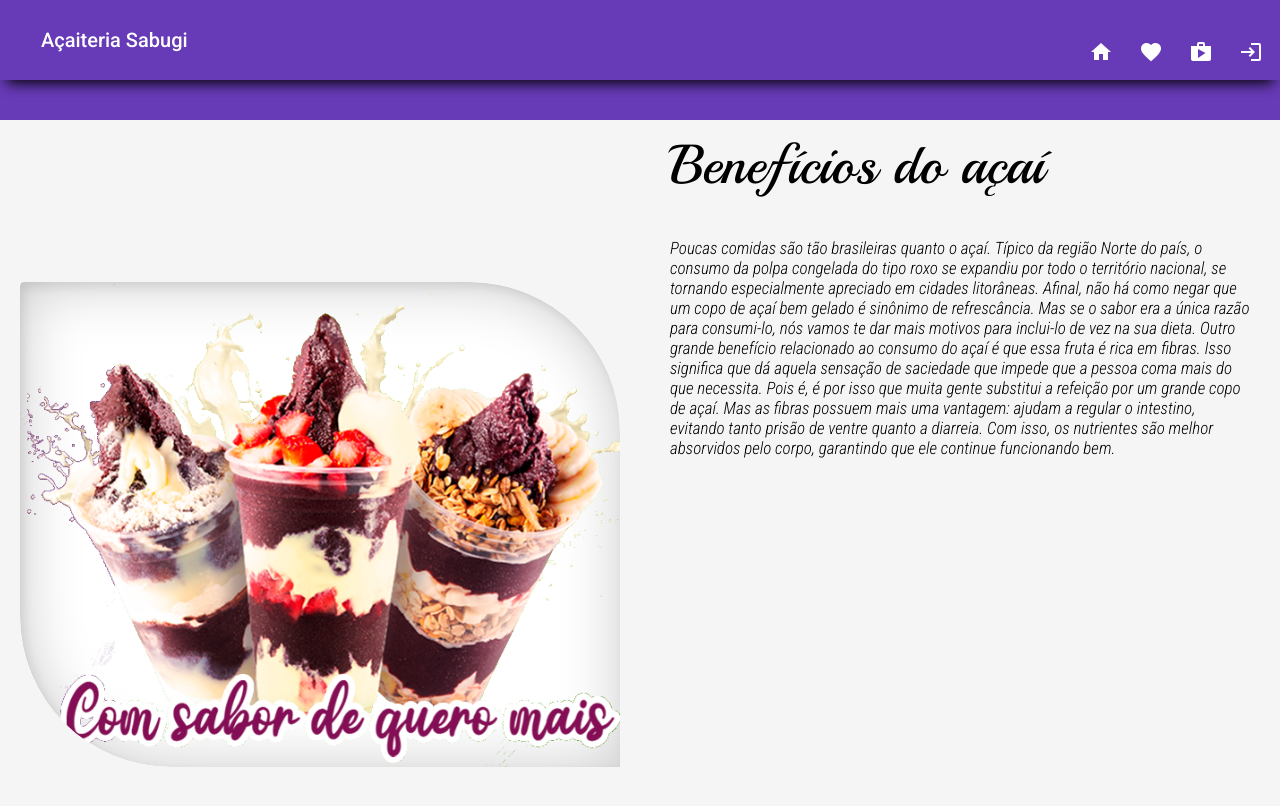
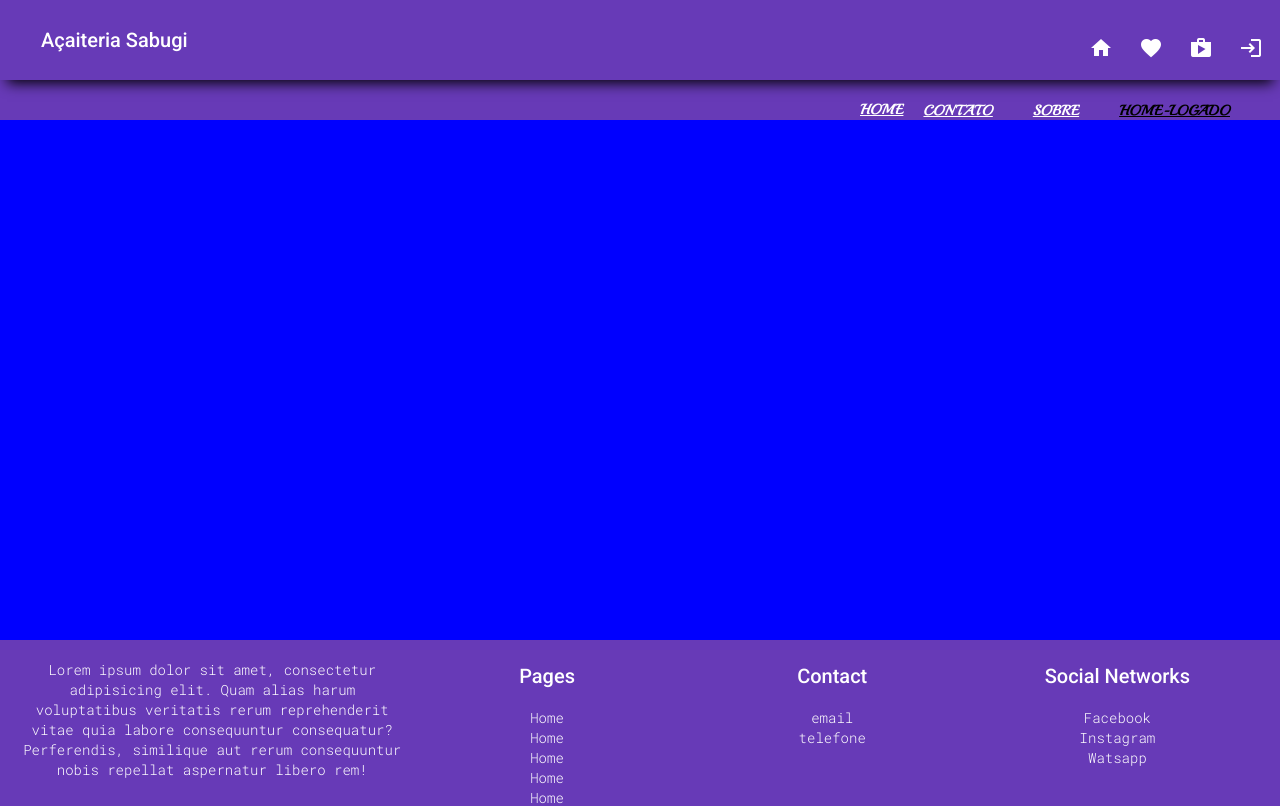
Before and after one commit to dev-brito99frelas/Acaiteria-Sabugi, an Angular app in the folder acaiteria-sjs/: page /home-logado in a window 1280 px wide. Shown: the top 806 px of the page. Built offline with nearby package versions, Linux system fonts and the light colour scheme; data requests are answered from the project's data file; a web font is replaced by a local one.

Commit message:
fix bug in routes

```diff
--- a/acaiteria-sjs/src/app/app-routing.module.ts
+++ b/acaiteria-sjs/src/app/app-routing.module.ts
@@ -1,9 +1,11 @@
 import { NgModule } from '@angular/core';
 import { RouterModule, Routes } from '@angular/router';
+import { HomeLogadoComponent } from './pages/home-logado/home-logado.component';
 import { HomeComponent } from './pages/home/home.component';
 
 const routes: Routes = [
   {path:"", component:HomeComponent, pathMatch:"full"},
+  {path:"home-logado", component:HomeLogadoComponent},
   {path:"**", component:HomeComponent}
 
 ];
--- a/acaiteria-sjs/src/app/components/components.module.ts
+++ b/acaiteria-sjs/src/app/components/components.module.ts
@@ -8,6 +8,7 @@ import { HeaderComponent } from './header/header.component';
 import { FooterComponent } from './footer/footer.component';
 import { NavbarComponent } from './navbar/navbar.component';
 import { CardRibornComponent } from './card-riborn/card-riborn.component';
+import { AppRoutingModule } from '../app-routing.module';
 
 @NgModule({
   declarations: [
@@ -19,7 +20,8 @@ import { CardRibornComponent } from './card-riborn/card-riborn.component';
   imports: [
     CommonModule,
     MatToolbarModule,
-    MatIconModule
+    MatIconModule,
+    AppRoutingModule
   ],
   exports:[
     HeaderComponent,
--- a/acaiteria-sjs/src/app/components/header/header.component.html
+++ b/acaiteria-sjs/src/app/components/header/header.component.html
@@ -2,8 +2,21 @@
   <mat-icon class="item item-menu">menu</mat-icon>
   <span class="item">{{logoDefault}}</span> <!-- [ngStyle]="{'font-family': 'Sansita Swashed, cursive'}" -->
   <span class="example-spacer"></span>
-  <mat-icon class="item">home</mat-icon>
-  <mat-icon class="item">favorite</mat-icon>
-  <mat-icon class="item">shop cart</mat-icon>
-  <mat-icon class="item">login</mat-icon>
+
+  <a [routerLink]="['/']">
+    <mat-icon class="item">home</mat-icon>
+  </a>
+
+  <a routerLink="">
+    <mat-icon class="item">favorite</mat-icon>
+  </a>
+
+  <a routerLink="">
+    <mat-icon class="item">shop cart</mat-icon>
+  </a>
+
+  <a routerLink="/home-logado">
+    <mat-icon class="item">login</mat-icon>
+  </a>
+
 </mat-toolbar>
--- a/acaiteria-sjs/src/app/components/header/header.component.sass
+++ b/acaiteria-sjs/src/app/components/header/header.component.sass
@@ -11,6 +11,10 @@
 
 .item
   padding: 25px
+  color: white
+
+.item:hover
+  color: black
 
 .item-menu
   display: none
--- a/acaiteria-sjs/src/app/components/layers/layer-principal/layer-principal.component.sass
+++ b/acaiteria-sjs/src/app/components/layers/layer-principal/layer-principal.component.sass
@@ -1,5 +1,5 @@
 .layout
-  width: 100%
+  width: 100vw
   display: grid
   //  grid-template-rows:'10vh 5vh 100% 50vh'
   grid-template-areas: "localheader" "localnav" "localcontent" "localfooter"
--- a/acaiteria-sjs/src/app/components/navbar/navbar.component.html
+++ b/acaiteria-sjs/src/app/components/navbar/navbar.component.html
@@ -1,3 +1,7 @@
 <nav [ngStyle]="{'height':  getAlturaDefaul()+'vh'}" class="navbar">
-
+  <div *ngFor="let item of linkPaginas">
+    <a [routerLink]="['/',item]" routerLinkActive="router-link-active"
+      [routerLinkActiveOptions]="{exact:true}">{{item|uppercase}}</a>
+  </div>
+  <a [routerLink]="['/']" routerLinkActive="router-link-active" [routerLinkActiveOptions]="{exact:true}">HOME</a>
 </nav>
--- a/acaiteria-sjs/src/app/components/navbar/navbar.component.sass
+++ b/acaiteria-sjs/src/app/components/navbar/navbar.component.sass
@@ -1,6 +1,24 @@
 nav
   width: 100%
   height: 100%
+  box-sizing: border-box
   background: #673AB7
   display: flex
-  flex-direction: row
+  flex-direction: row-reverse
+  align-items: center
+  padding: 30px
+  .router-link-active
+    color: black
+
+  a
+    align-items: center
+    color: #FFFFFF
+    font-weight: bold
+    font-size: 1.4rem
+    font-family: 'Playball', cursive
+
+  a:hover
+     color: black
+
+  div
+    padding: 20px
--- a/acaiteria-sjs/src/app/components/navbar/navbar.component.ts
+++ b/acaiteria-sjs/src/app/components/navbar/navbar.component.ts
@@ -1,4 +1,4 @@
-import { Component, OnInit } from '@angular/core';
+import { Component, Input, OnInit } from '@angular/core';
 
 @Component({
   selector: 'app-navbar',
@@ -7,6 +7,8 @@ import { Component, OnInit } from '@angular/core';
 })
 export class NavbarComponent implements OnInit {
   private  alturaDefault:number = 5;
+  @Input() linkPaginas:Array<string> = ["home-logado","sobre","contato"];
+
   constructor() { }
 
   ngOnInit(): void {
--- /dev/null
+++ b/acaiteria-sjs/src/app/pages/home-logado/home-logado.component.html
@@ -0,0 +1,3 @@
+<div class="container-logado">
+
+</div>
--- /dev/null
+++ b/acaiteria-sjs/src/app/pages/home-logado/home-logado.component.sass
@@ -0,0 +1,4 @@
+.container-logado
+  width: 100%
+  height: 100%
+  background: blue
--- /dev/null
+++ b/acaiteria-sjs/src/app/pages/home-logado/home-logado.component.ts
@@ -0,0 +1,15 @@
+import { Component, OnInit } from '@angular/core';
+
+@Component({
+  selector: 'app-home-logado',
+  templateUrl: './home-logado.component.html',
+  styleUrls: ['./home-logado.component.sass']
+})
+export class HomeLogadoComponent implements OnInit {
+
+  constructor() { }
+
+  ngOnInit(): void {
+  }
+
+}
--- a/acaiteria-sjs/src/app/pages/pages.module.ts
+++ b/acaiteria-sjs/src/app/pages/pages.module.ts
@@ -5,12 +5,14 @@ import { ComponentsModule } from '../components/components.module';
 //Componnets
 import { HomeComponent } from './home/home.component';
 import { HttpClientModule } from '@angular/common/http';
+import { HomeLogadoComponent } from './home-logado/home-logado.component';
 
 
 
 @NgModule({
   declarations: [
     HomeComponent,
+    HomeLogadoComponent,
   ],
   imports: [
     CommonModule,
@@ -19,6 +21,7 @@ import { HttpClientModule } from '@angular/common/http';
   ],
   exports:[
     HomeComponent,
+    HomeLogadoComponent
   ]
 })
 export class PagesModule { }
```
Also changed, not shown: 1 other file (tests, documents, lock files or other folders).
